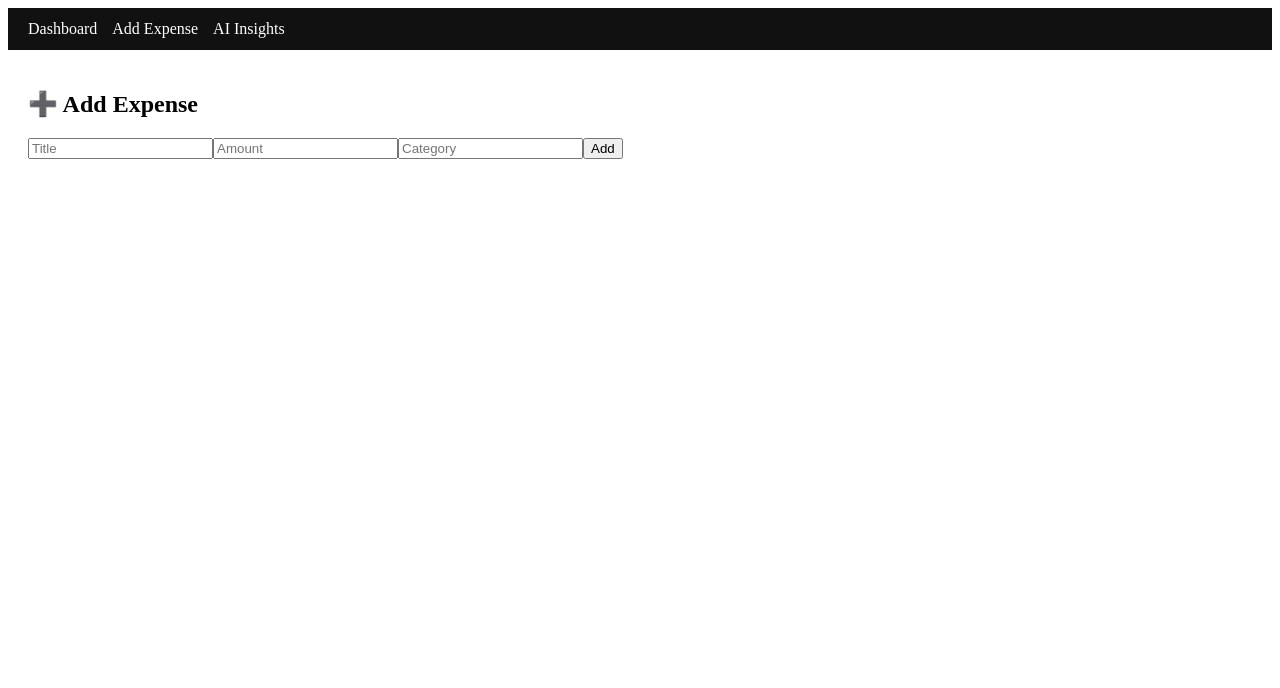
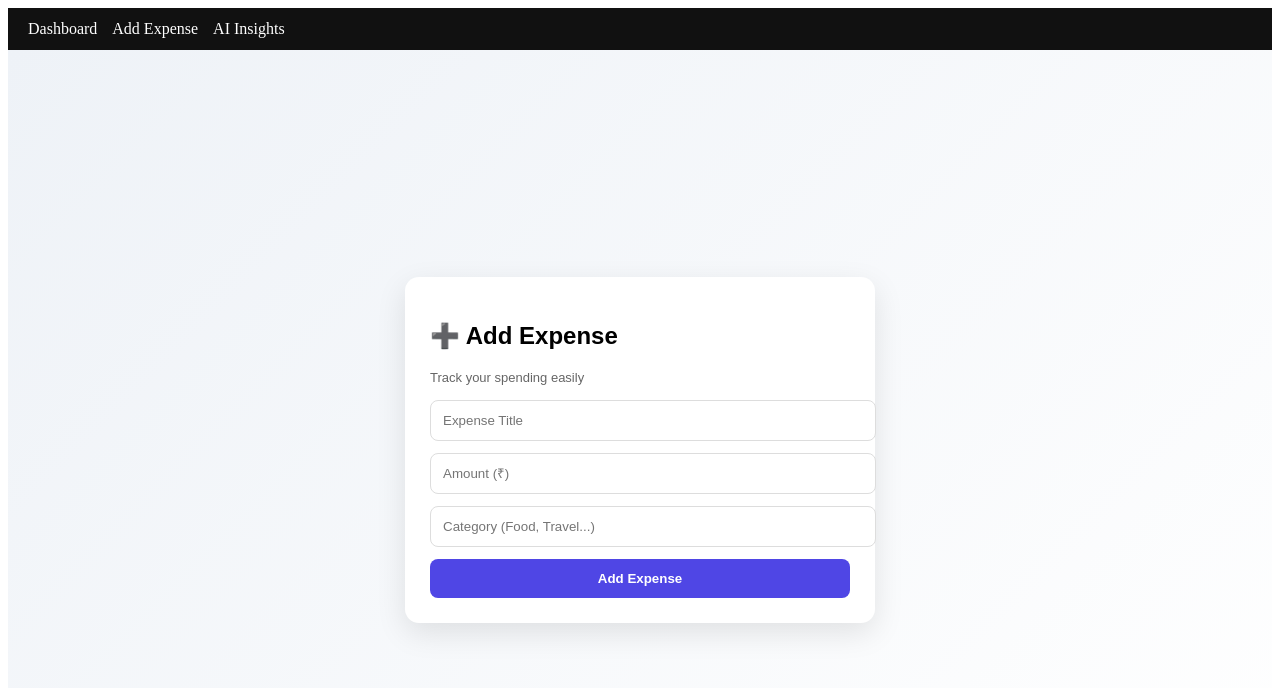
Before and after one commit to SharadaBende/AI-Expense-Tracker, a React app in the folder frontend/: page /add in a window 1280 px wide. Shown: the top 688 px of the page. Built offline with nearby package versions, Linux system fonts and the light colour scheme; the HTML template or start-up script is replaced by a standard one.

Commit message:
updating pages

```diff
--- a/frontend/src/pages/AddExpense.jsx
+++ b/frontend/src/pages/AddExpense.jsx
@@ -1,3 +1,55 @@
+// import { useState } from "react";
+// import axios from "axios";
+
+// const API = "http://127.0.0.1:8000";
+
+// function AddExpense() {
+//   const [form, setForm] = useState({
+//     title: "",
+//     amount: "",
+//     category: ""
+//   });
+
+//   const handleChange = (e) => {
+//     setForm({ ...form, [e.target.name]: e.target.value });
+//   };
+
+//   const addExpense = async () => {
+//     await axios.post(`${API}/expenses`, {
+//       title: form.title,
+//       amount: Number(form.amount),
+//       category: form.category.trim()
+//     //   category: form.category
+//     });
+
+//     setForm({ title: "", amount: "", category: "" });
+//   };
+
+//   return (
+//     <div style={{ padding: "20px" }}>
+//       <h2>➕ Add Expense</h2>
+
+//       <input name="title" placeholder="Title" onChange={handleChange} />
+//       <input name="amount" placeholder="Amount" onChange={handleChange} />
+//       <input name="category" placeholder="Category" onChange={handleChange} />
+
+//       <button onClick={addExpense}>Add</button>
+//     </div>
+//   );
+// }
+
+// export default AddExpense;
+
+
+
+
+
+
+
+
+
+
+
 import { useState } from "react";
 import axios from "axios";
 
@@ -10,32 +62,137 @@ function AddExpense() {
     category: ""
   });
 
+  const [loading, setLoading] = useState(false);
+  const [success, setSuccess] = useState("");
+
   const handleChange = (e) => {
     setForm({ ...form, [e.target.name]: e.target.value });
   };
 
   const addExpense = async () => {
+    if (!form.title || !form.amount || !form.category) {
+      alert("Please fill all fields");
+      return;
+    }
+
+    setLoading(true);
+    setSuccess("");
+
+    try {
       await axios.post(`${API}/expenses`, {
         title: form.title,
         amount: Number(form.amount),
         category: form.category.trim()
-    //   category: form.category
       });
 
       setForm({ title: "", amount: "", category: "" });
+      setSuccess("Expense added successfully ✅");
+    } catch (err) {
+      alert("Failed to add expense");
+    } finally {
+      setLoading(false);
+    }
   };
 
   return (
-    <div style={{ padding: "20px" }}>
+    <div style={styles.page}>
+
+      <div style={styles.card}>
         <h2>➕ Add Expense</h2>
+        <p style={styles.sub}>Track your spending easily</p>
 
-      <input name="title" placeholder="Title" onChange={handleChange} />
-      <input name="amount" placeholder="Amount" onChange={handleChange} />
-      <input name="category" placeholder="Category" onChange={handleChange} />
+        <input
+          name="title"
+          placeholder="Expense Title"
+          value={form.title}
+          onChange={handleChange}
+          style={styles.input}
+        />
 
-      <button onClick={addExpense}>Add</button>
+        <input
+          name="amount"
+          placeholder="Amount (₹)"
+          value={form.amount}
+          onChange={handleChange}
+          style={styles.input}
+        />
+
+        <input
+          name="category"
+          placeholder="Category (Food, Travel...)"
+          value={form.category}
+          onChange={handleChange}
+          style={styles.input}
+        />
+
+        <button
+          onClick={addExpense}
+          style={{
+            ...styles.button,
+            opacity: loading ? 0.6 : 1
+          }}
+          disabled={loading}
+        >
+          {loading ? "Adding..." : "Add Expense"}
+        </button>
+
+        {success && <p style={styles.success}>{success}</p>}
+      </div>
+
     </div>
   );
 }
 
+const styles = {
+  page: {
+    height: "100vh",
+    display: "flex",
+    justifyContent: "center",
+    alignItems: "center",
+    background: "linear-gradient(135deg,#eef2f7,#ffffff)",
+    fontFamily: "Arial"
+  },
+
+  card: {
+    width: "100%",
+    maxWidth: "420px",
+    background: "white",
+    padding: "25px",
+    borderRadius: "14px",
+    boxShadow: "0 10px 30px rgba(0,0,0,0.1)"
+  },
+
+  sub: {
+    fontSize: "13px",
+    color: "#666",
+    marginBottom: "15px"
+  },
+
+  input: {
+    width: "100%",
+    padding: "12px",
+    marginBottom: "12px",
+    borderRadius: "8px",
+    border: "1px solid #ddd",
+    outline: "none"
+  },
+
+  button: {
+    width: "100%",
+    padding: "12px",
+    background: "#4f46e5",
+    color: "white",
+    border: "none",
+    borderRadius: "8px",
+    cursor: "pointer",
+    fontWeight: "bold"
+  },
+
+  success: {
+    marginTop: "10px",
+    color: "green",
+    fontSize: "13px"
+  }
+};
+
 export default AddExpense;
--- a/frontend/src/pages/Dashboard.jsx
+++ b/frontend/src/pages/Dashboard.jsx
@@ -1,3 +1,50 @@
+// import { useEffect, useState } from "react";
+// import axios from "axios";
+
+// const API = "http://127.0.0.1:8000";
+
+// function Dashboard() {
+//   const [expenses, setExpenses] = useState([]);
+
+//   const fetchExpenses = async () => {
+//     const res = await axios.get(`${API}/expenses`);
+//     setExpenses(res.data);
+//   };
+
+//   useEffect(() => {
+//     fetchExpenses();
+//   }, []);
+
+//   return (
+//   <div style={{
+//     padding: "20px",
+//     maxWidth: "800px",
+//     margin: "auto"
+//   }}>
+//     <h2>📋 Dashboard</h2>
+
+//     {expenses.map((exp) => (
+//       <div key={exp.id} style={{
+//         background: "#fff",
+//         padding: "10px",
+//         marginBottom: "10px",
+//         borderRadius: "8px",
+//         boxShadow: "0 2px 5px rgba(0,0,0,0.1)"
+//       }}>
+//         {exp.title} - ₹{exp.amount} ({exp.category})
+//       </div>
+//     ))}
+//   </div>
+// );
+// }
+
+// export default Dashboard;
+
+
+
+
+
+
 import { useEffect, useState } from "react";
 import axios from "axios";
 
@@ -15,27 +62,134 @@ function Dashboard() {
     fetchExpenses();
   }, []);
 
+  const total = expenses.reduce((sum, e) => sum + e.amount, 0);
+
+  const categoryMap = expenses.reduce((acc, e) => {
+    acc[e.category] = (acc[e.category] || 0) + e.amount;
+    return acc;
+  }, {});
+
   return (
-  <div style={{
-    padding: "20px",
-    maxWidth: "800px",
-    margin: "auto"
-  }}>
-    <h2>📋 Dashboard</h2>
+    <div style={styles.page}>
 
-    {expenses.map((exp) => (
-      <div key={exp.id} style={{
-        background: "#fff",
-        padding: "10px",
-        marginBottom: "10px",
-        borderRadius: "8px",
-        boxShadow: "0 2px 5px rgba(0,0,0,0.1)"
-      }}>
-        {exp.title} - ₹{exp.amount} ({exp.category})
+      {/* HEADER */}
+      <div style={styles.header}>
+        <h2>📊 Finance Dashboard</h2>
+        <p>Overview of your expenses</p>
       </div>
-    ))}
-  </div>
-);
+
+      {/* CARDS */}
+      <div style={styles.cards}>
+        <div style={styles.card}>
+          <h3>Total Spent</h3>
+          <p style={styles.big}>₹{total}</p>
+        </div>
+
+        <div style={styles.card}>
+          <h3>Total Transactions</h3>
+          <p style={styles.big}>{expenses.length}</p>
+        </div>
+      </div>
+
+      {/* CATEGORY BREAKDOWN */}
+      <div style={styles.section}>
+        <h3>📁 Category Breakdown</h3>
+
+        {Object.keys(categoryMap).length === 0 && (
+          <p>No data available</p>
+        )}
+
+        {Object.entries(categoryMap).map(([key, value]) => (
+          <div key={key} style={styles.categoryRow}>
+            <span>{key}</span>
+            <b>₹{value}</b>
+          </div>
+        ))}
+      </div>
+
+      {/* RECENT TRANSACTIONS */}
+      <div style={styles.section}>
+        <h3>🧾 Recent Transactions</h3>
+
+        {expenses.slice(-5).reverse().map((exp) => (
+          <div key={exp.id} style={styles.transaction}>
+            <div>
+              <b>{exp.title}</b>
+              <div style={styles.sub}>{exp.category}</div>
+            </div>
+            <div style={styles.amount}>₹{exp.amount}</div>
+          </div>
+        ))}
+      </div>
+
+    </div>
+  );
 }
 
+const styles = {
+  page: {
+    padding: "20px",
+    maxWidth: "900px",
+    margin: "auto",
+    fontFamily: "Arial",
+    background: "#f5f7fb",
+    minHeight: "100vh"
+  },
+
+  header: {
+    marginBottom: "20px"
+  },
+
+  cards: {
+    display: "grid",
+    gridTemplateColumns: "repeat(2, 1fr)",
+    gap: "15px",
+    marginBottom: "20px"
+  },
+
+  card: {
+    background: "white",
+    padding: "20px",
+    borderRadius: "12px",
+    boxShadow: "0 4px 10px rgba(0,0,0,0.08)"
+  },
+
+  big: {
+    fontSize: "24px",
+    fontWeight: "bold",
+    marginTop: "10px"
+  },
+
+  section: {
+    background: "white",
+    padding: "15px",
+    borderRadius: "12px",
+    marginBottom: "15px",
+    boxShadow: "0 4px 10px rgba(0,0,0,0.05)"
+  },
+
+  categoryRow: {
+    display: "flex",
+    justifyContent: "space-between",
+    padding: "8px 0",
+    borderBottom: "1px solid #eee"
+  },
+
+  transaction: {
+    display: "flex",
+    justifyContent: "space-between",
+    padding: "10px 0",
+    borderBottom: "1px solid #eee"
+  },
+
+  sub: {
+    fontSize: "12px",
+    color: "#777"
+  },
+
+  amount: {
+    fontWeight: "bold"
+  }
+};
+
 export default Dashboard;
```
Also changed, not shown: frontend/src/pages/Analytics.jsx (added). Lines whose indentation alone changed are shown as unchanged.
